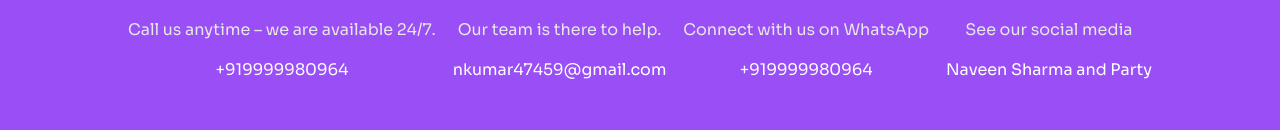
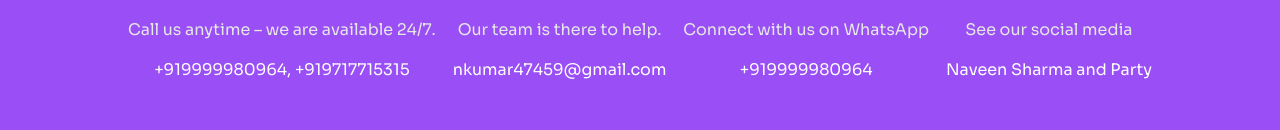
Before and after one commit to itanish25/jagran, a Next.js app: page / in a window 1280 px wide. Shown: the part 5337-5467 px from the top of the page. Built offline with nearby package versions, Linux system fonts and the light colour scheme.

Commit message:
Add alternate number in footer

```diff
--- a/src/app/components/Sections/Footer/Footer.js
+++ b/src/app/components/Sections/Footer/Footer.js
@@ -1,6 +1,6 @@
 import { Box, Divider, Typography } from "@mui/material";
 import Card from "@/app/components/Card/Card";
-import { phoneNumber, emailId, whatsappMessage, youtubeChannelLink, instagramPageLink, googleReviewLink, currentYear } from "@/app/constants/constants";
+import { phoneNumber, phoneNumber2, emailId, whatsappMessage, youtubeChannelLink, instagramPageLink, googleReviewLink, currentYear } from "@/app/constants/constants";
 
 const number = phoneNumber; // include country code without spaces
 const message = whatsappMessage; // optional pre-filled message
@@ -55,7 +55,7 @@
                     iconPath={"/Photos/call-icon.png"}
                     iconAlt={"phone"}
                     text1={"Call us anytime – we are available 24/7."}
-                    text2={number}
+                    text2={`${phoneNumber}, ${phoneNumber2}`}
                     handleClick={handleClickPhone}
                 />
                 <Card
```
